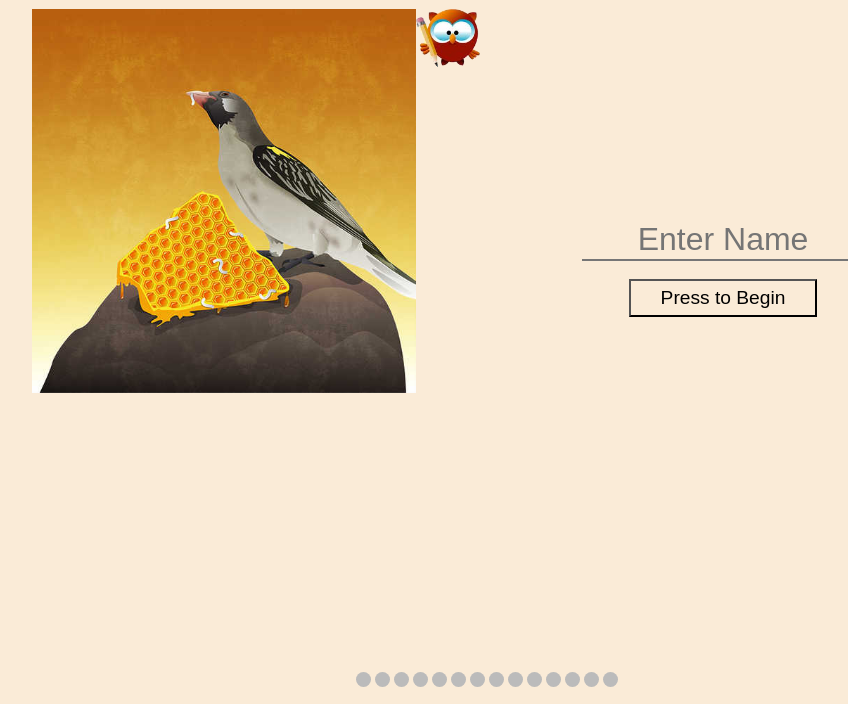
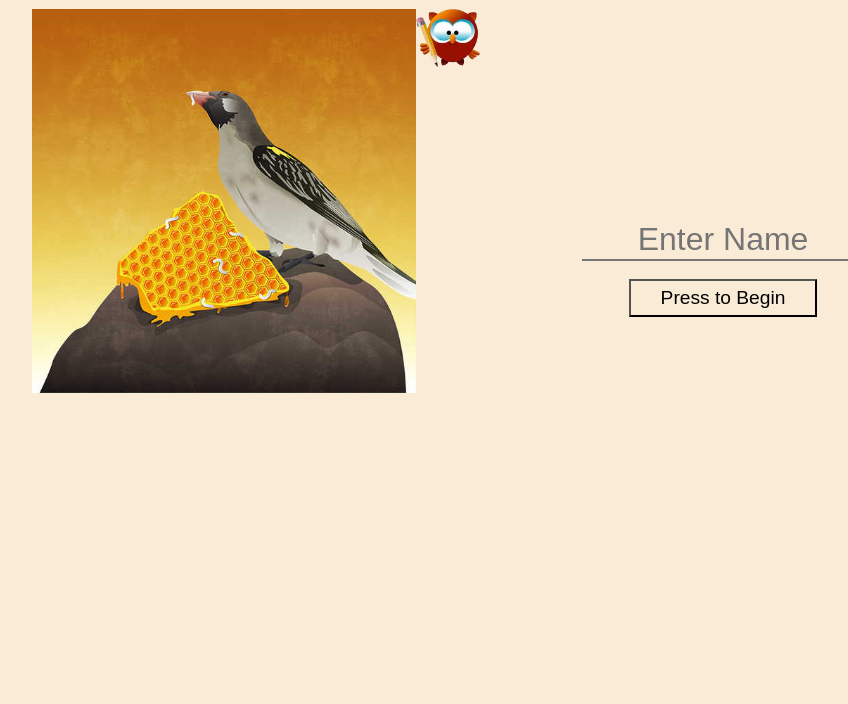
Before and after one commit to abanik519/abanik519.github.io, a plain HTML site: page index.html in a window 1280 px wide. Shown: the part 96-800 px from the top of the page, without its empty margins (153-1001 px from the left). Drawn offline with Linux system fonts and the light colour scheme.

Commit message:
Update index.html

```diff
--- a/index.html
+++ b/index.html
@@ -243,7 +243,7 @@
   </div>
 
   <!-- The dots/circles -->
-  <div class="dots" id="c" style="text-align:center;">
+  <div class="dots" id="c" style="text-align:center; display: none;">
     <span class="dot" onclick="currentSlide(1)"></span>
     <span class="dot" onclick="currentSlide(2)"></span>
     <span class="dot" onclick="currentSlide(3)"></span>
```
